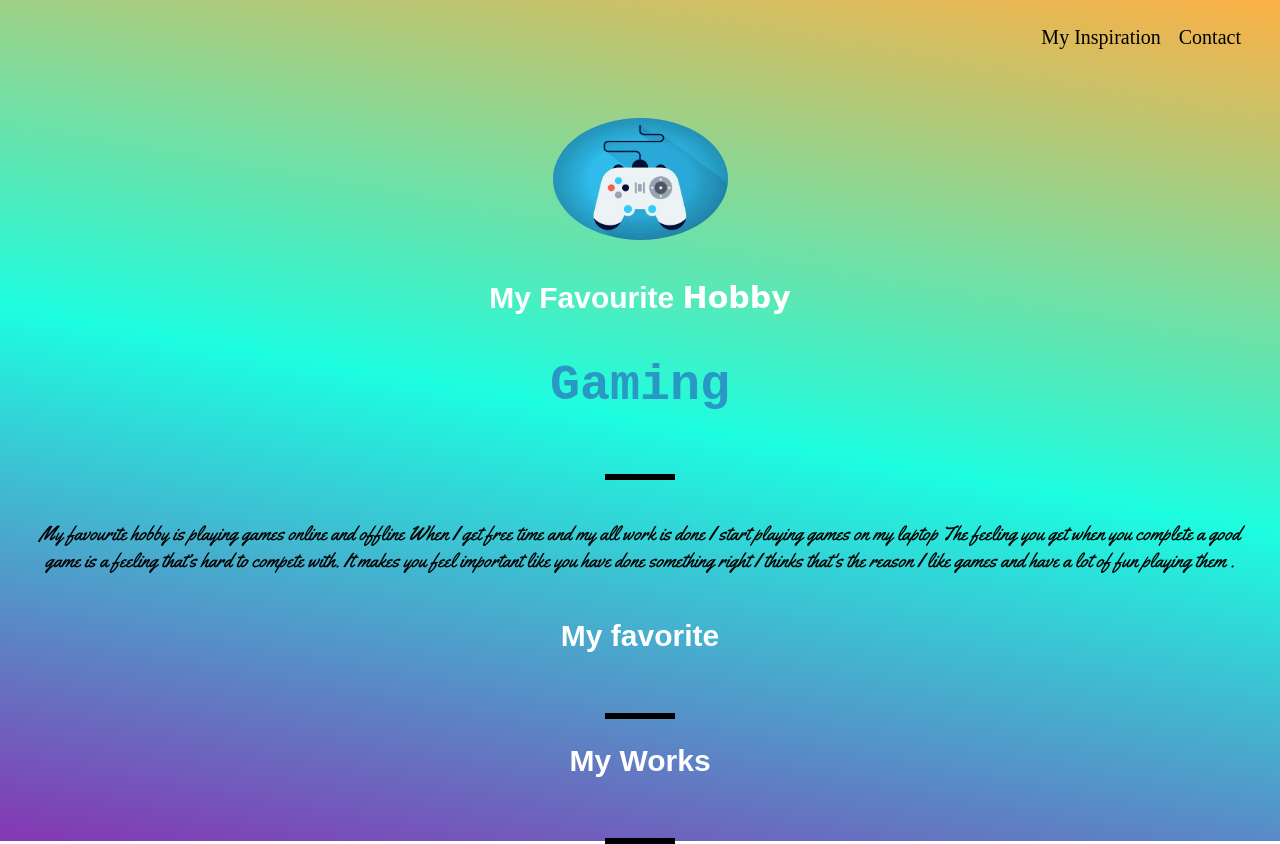
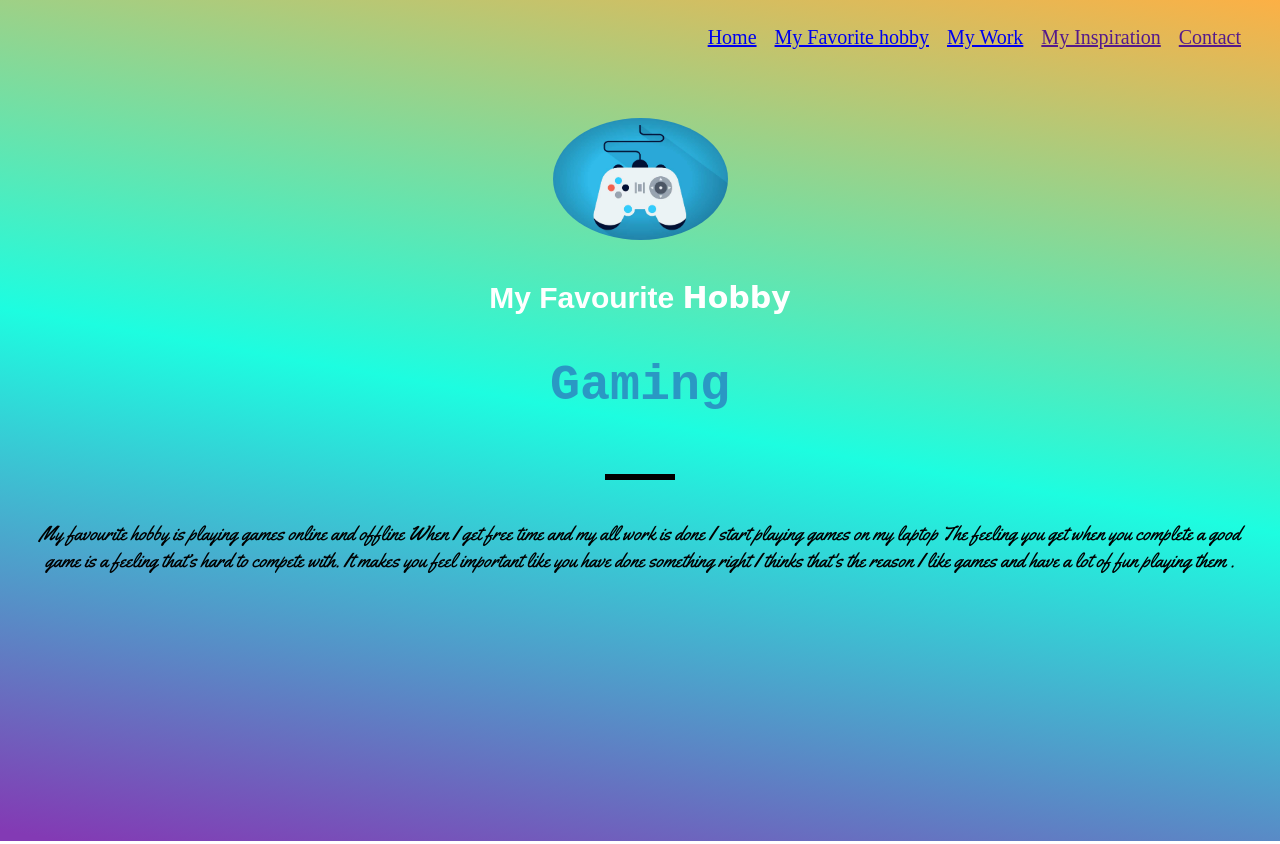
Before and after one commit to Gunkar16/Project-C58, a plain HTML site: page index.html in a window 1280 px wide. Drawn offline with Linux system fonts and the light colour scheme.

Commit message:
Add files via upload

```diff
--- a/index.html
+++ b/index.html
@@ -10,11 +10,11 @@
 
 <body>
     <ul class="menu">
-        <li class="link"><a href="#welcome"Home></a></li>
-        <li class="link"><a href="#favorite"My Favorite hobby></a></li>
-        <li class="link"><a href="#works"My Work></a></li>
-        <li class="link">My Inspiration</li>
-        <li class="link">Contact</li>
+        <li class="link"><a href="#welcome">Home</a></li>
+        <li class="link"><a href="#favorite">My Favorite hobby</a></li>
+        <li class="link"><a href="#works">My Work</a></li>
+        <li class="link"><a href="" >My Inspiration</a></li>
+        <li class="link"><a href="" >Contact</a></li>
 
     </ul>
     <section id="welcome">
@@ -32,15 +32,5 @@
 
         </div>
     </section>
-    <section id="favorite">
-        <h1>My favorite</h1>
-        <div class="line"></div>
 
-    </section>
-    <section id="works">
-        <h1>My Works</h1>
-        <div class="line"></div>
-        <a href=""></a>
-
-    </section>
 </body>
```
